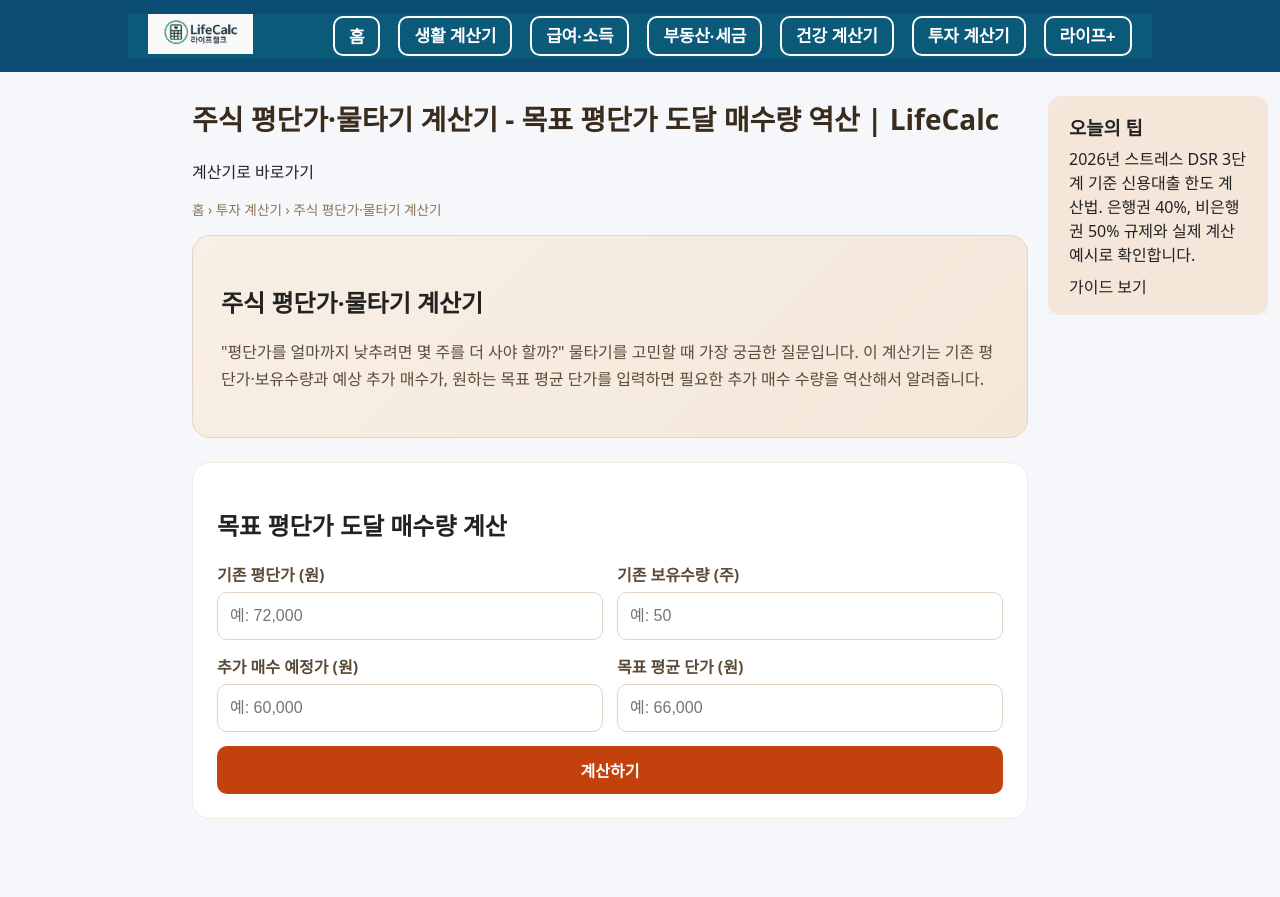
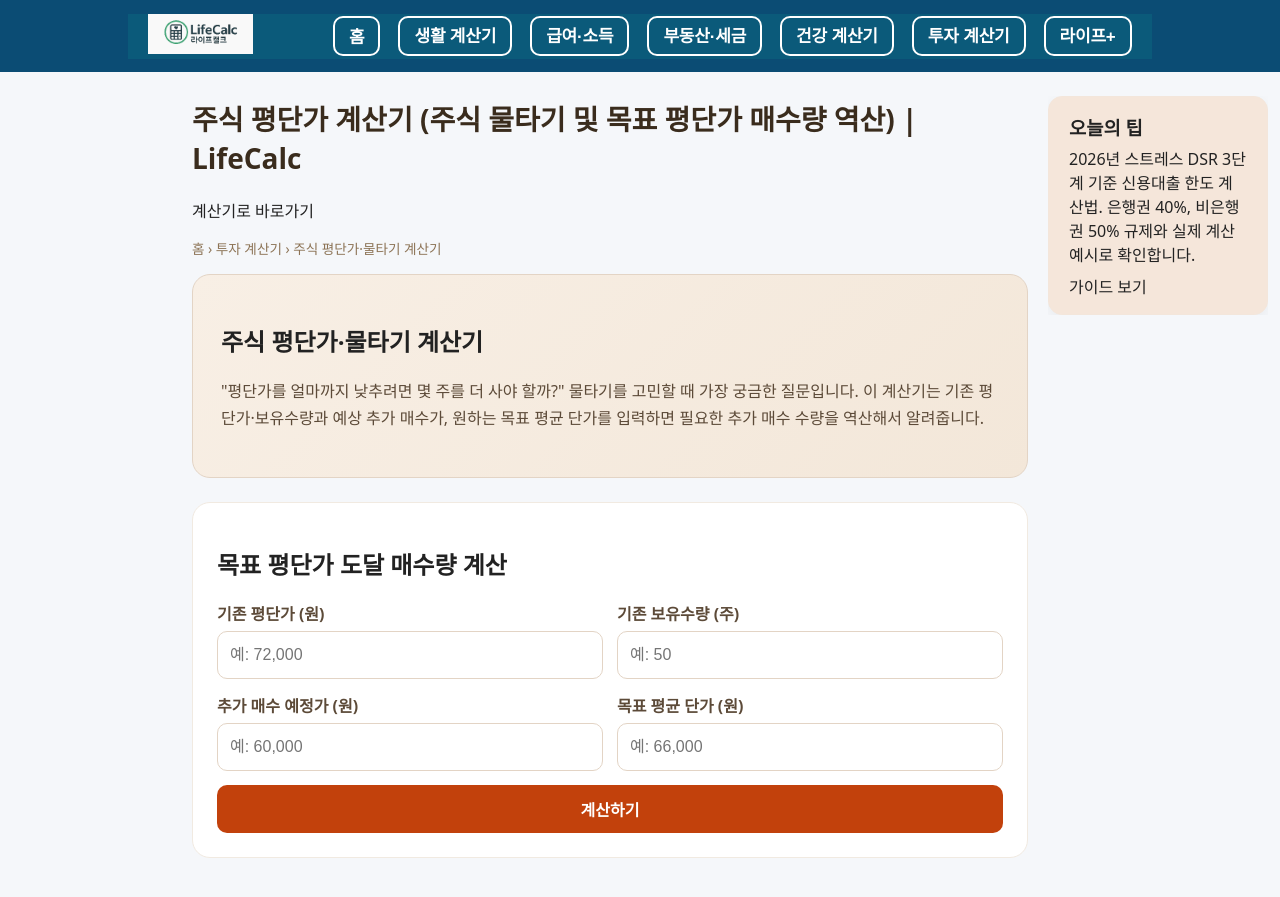
Before and after one commit to khai-lang/LifeCalc, a Jekyll site: the page built from invest/stocks/avg-cost/index.md, in a window 1280 px wide and 900 px high. Shown: the top 897 px of the window. Built offline with Jekyll 4.4.1, drawn with Linux system fonts in a browser that asks for light colours.

Commit message:
Update index.md

```diff
--- a/invest/stocks/avg-cost/index.md
+++ b/invest/stocks/avg-cost/index.md
@@ -1,6 +1,6 @@
 ---
 layout: "default"
-title: "주식 평단가·물타기 계산기 - 목표 평단가 도달 매수량 역산 | LifeCalc"
+title: "주식 평단가 계산기 (주식 물타기 및 목표 평단가 매수량 역산) | LifeCalc"
 description: "원하는 목표 평균 단가에 도달하기 위해 추가로 몇 주를 매수해야 하는지 역산합니다. 기존 평단가·수량과 목표 평단가를 입력하세요."
 permalink: "/invest/stocks/avg-cost/"
 ---
```
